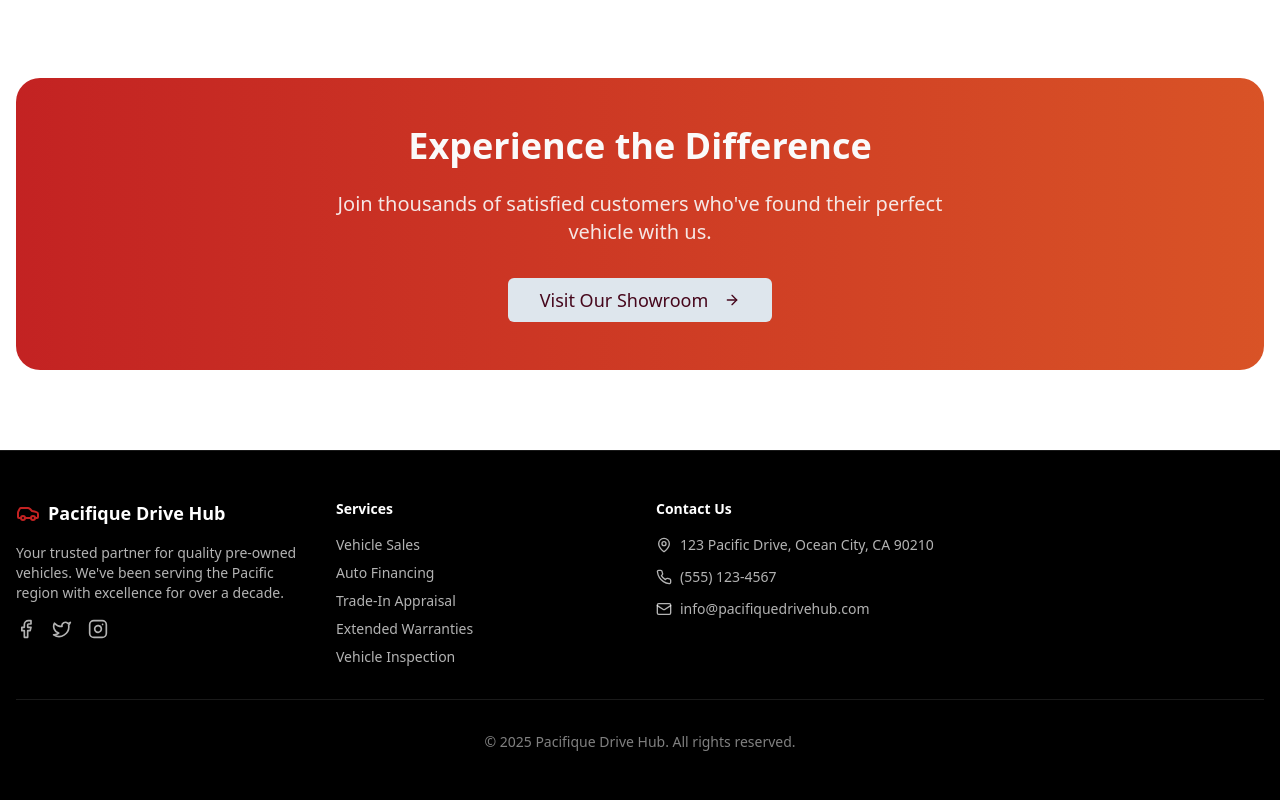
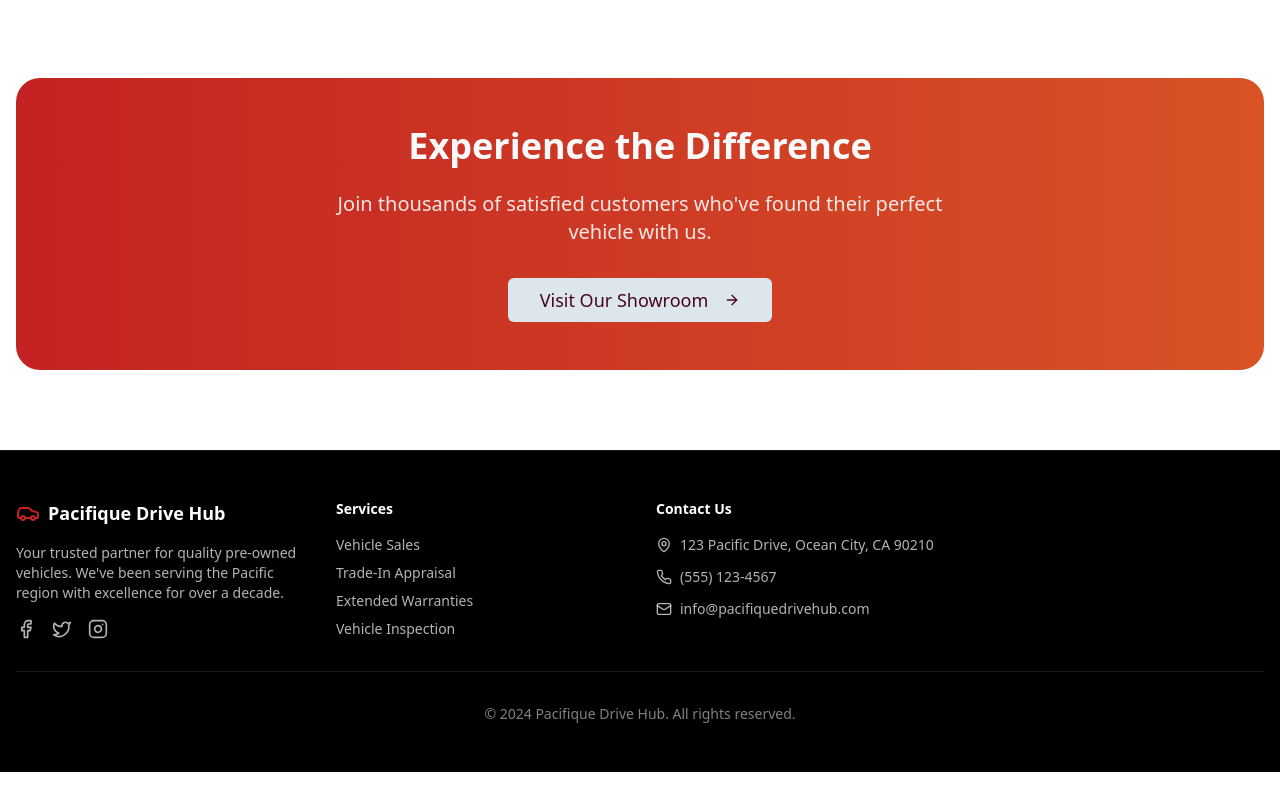
Before and after one commit to e13477998-ship-it/pacific-cloud-nexus, a React (Vite) app: page /about in a window 1280 px wide. Shown: the part 1363-2163 px from the top of the page. After the commit the page ends 2135 px from the top, so only its background shows below. Built offline with nearby package versions, Linux system fonts and the light colour scheme.

Commit message:
Visual edit in Lovable
Edited UI in Lovable

```diff
--- a/src/components/layout/Footer.tsx
+++ b/src/components/layout/Footer.tsx
@@ -27,7 +27,7 @@ const Footer = () => {
             <h4 className="text-sm font-semibold text-white">Services</h4>
             <ul className="space-y-2 text-sm text-white/70">
               <li>Vehicle Sales</li>
-              <li>Auto Financing</li>
+
               <li>Trade-In Appraisal</li>
               <li>Extended Warranties</li>
               <li>Vehicle Inspection</li>
@@ -55,7 +55,7 @@ const Footer = () => {
         </div>
 
         <div className="border-t border-white/10 pt-8 mt-8 text-center text-sm text-white/50">
-          <p>&copy; 2025 Pacifique Drive Hub. All rights reserved.</p>
+          <p>&copy; 2024 Pacifique Drive Hub. All rights reserved.</p>
         </div>
       </div>
     </footer>;
```
